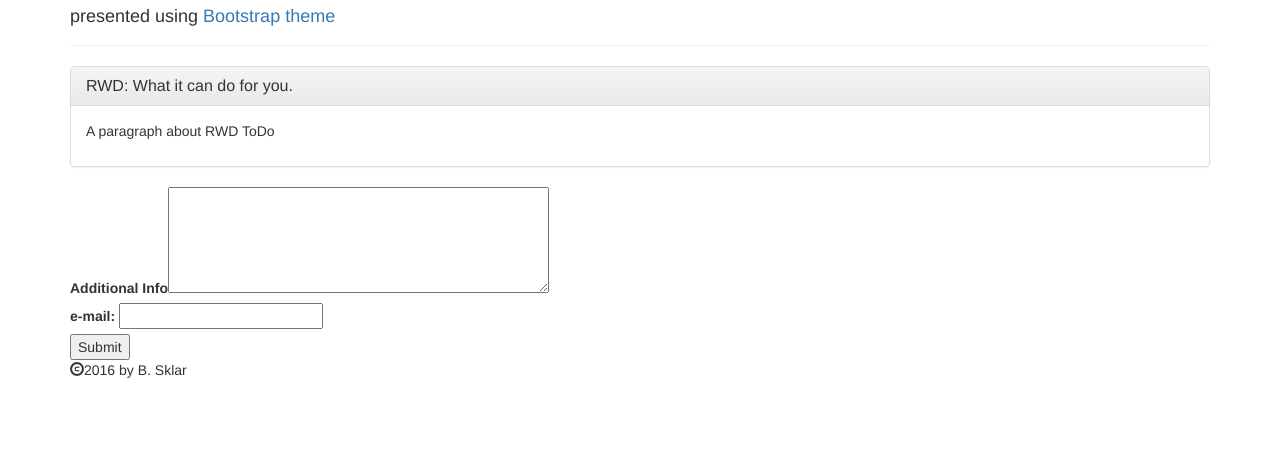
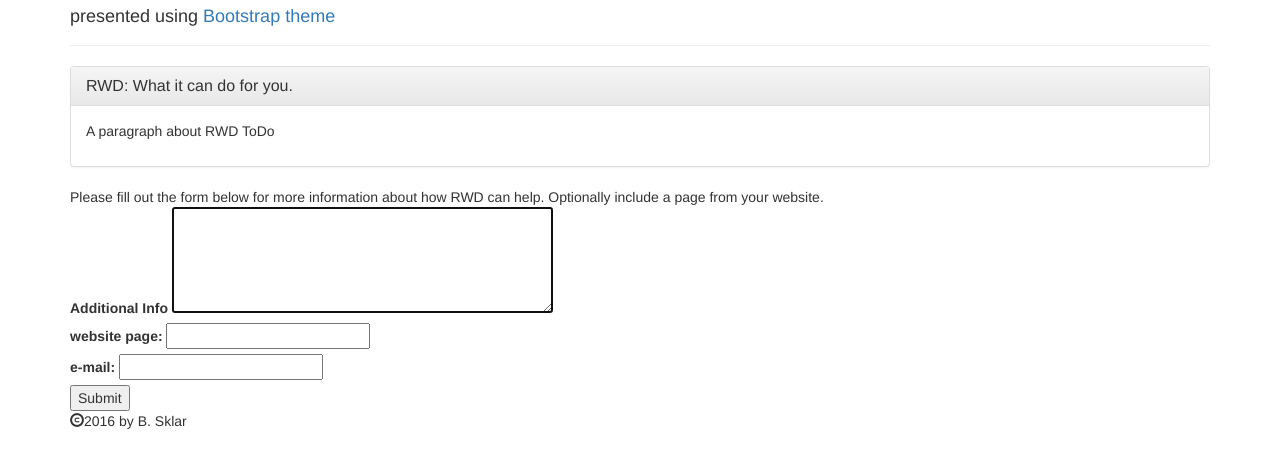
Before and after one commit to brskl/HTML5_200_HW02, a plain HTML site: page index.html in a window 1280 px wide. Shown: the part 83-550 px from the top of the page. Drawn offline with nearby package versions, Linux system fonts and the light colour scheme.

Commit message:
More fields added to form

```diff
--- a/index.html
+++ b/index.html
@@ -31,9 +31,13 @@
         </div>
       </div>
     </article>
+    Please fill out the form below for more information about how RWD can help. Optionally include a page from your website.
     <form>
-      <label>Additional Info<textarea name="breeds" rows="5" cols="40"></textarea></label><br/>
-      <label>e-mail: <input type=”email” name=”email”></label><br/>
+      <label>Additional Info
+        <textarea autofocus required name="Info" rows="5" cols="40"></textarea>
+      </label><br/>
+      <label>website page: <input type="url" name=”url”></label><br/>
+      <label>e-mail: <input required type=”email” name=”email”></label><br/>
       <input type="submit" value="Submit" name="submit">
     </form>
     <footer>
```
